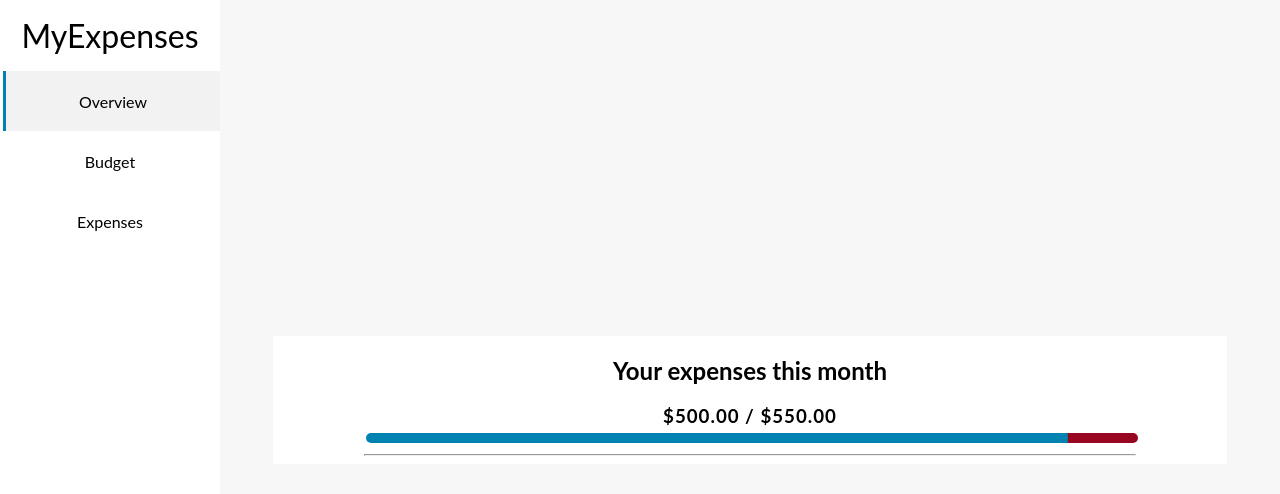
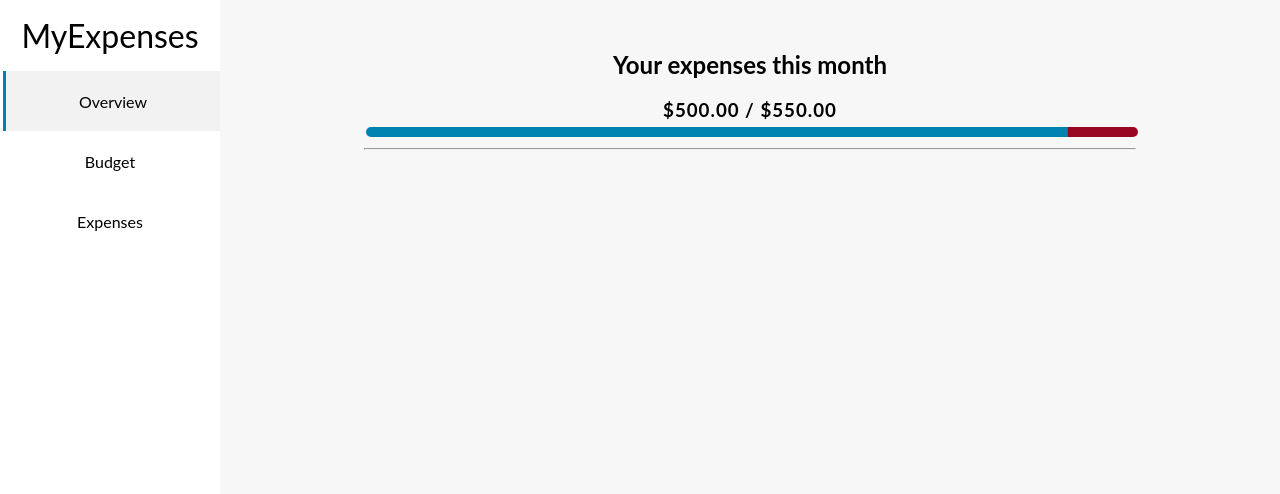
Before and after one commit to jackyliu0101/budget-app-react, a React (Create React App) app: page / in a window 1280 px wide. Shown: the top 494 px of the page. Built offline with nearby package versions, Linux system fonts and the light colour scheme.

Commit message:
changed some css styling

```diff
--- a/src/App.css
+++ b/src/App.css
@@ -7,16 +7,13 @@ body {
 
 .App {
   height: 100vh;
-  display: flex;
-  flex-direction: row;
   padding-left: 220px;
 }
 
 .content-container {
-  background-color: #fff;
   display: flex;
   width: 90%;
-  margin: auto;
+  margin: 30px auto;
 }
 
 button {
@@ -90,6 +87,7 @@ input[type='range']::-webkit-slider-runnable-track {
   width: 220px;
   background-color: #fff;
   position: fixed;
+  top: 0;
   left: 0;
   z-index: 999;
   display: flex;
```
